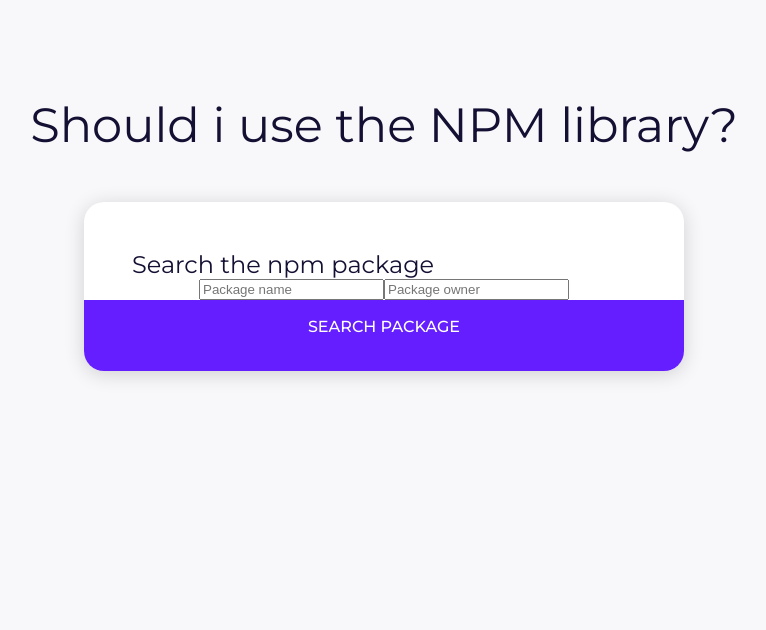
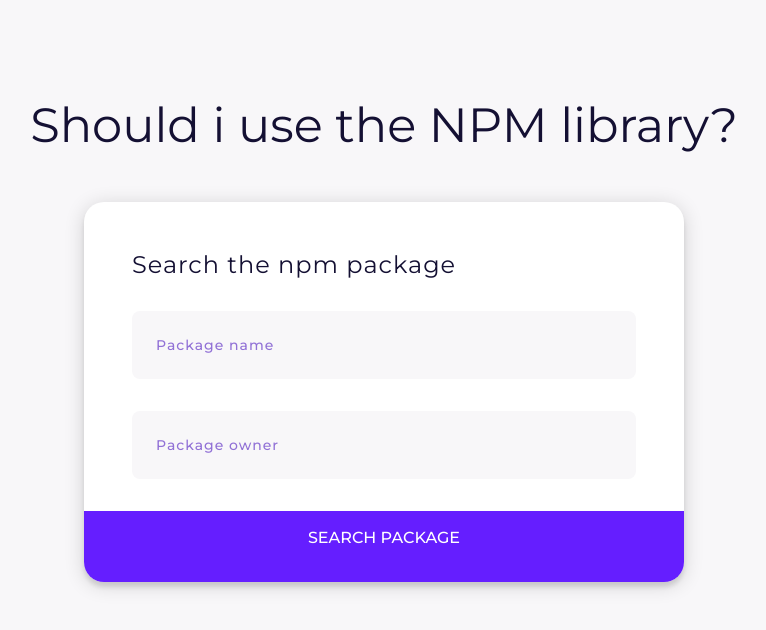
Before and after one commit to psuomine/ShouldIUse, a React (Create React App) app: page / in a window 1280 px wide. Shown: the top 630 px of the page, without its empty margins (256-1022 px from the left). Built offline with nearby package versions, Linux system fonts and the light colour scheme; no server answers.

Commit message:
Styling input fields

```diff
--- a/src/components/CardActionButton.jsx
+++ b/src/components/CardActionButton.jsx
@@ -12,6 +12,11 @@
   border: none;
   background-color: ${props => props.theme.primary};
   width: 100%;
+  cursor: pointer;
+
+  &:focus {
+    outline: none;
+  }
 `
 
 const CardActionButton = ({ type, title, isDisabled }) => (
--- a/src/components/Content.jsx
+++ b/src/components/Content.jsx
@@ -8,7 +8,6 @@
   flex-direction: column;
   margin-top: 96px;
   align-items: center;
-  text-align: center;
 `
 
 const SearchCardLayout = styled.div`
--- a/src/components/SearchCard.jsx
+++ b/src/components/SearchCard.jsx
@@ -9,11 +9,10 @@
   background-color: white;
   margin-top: 48px;
   border-radius: 20px;
-  box-shadow: 0 3px 20px rgba(0, 0, 0, 0.16);
+  box-shadow: 0 3px 20px rgba(0, 0, 0, 0.16), 0 5px 4px 0px rgba(0, 0, 0, 0.1);
 `
 
 const CardContent = styled.div`
-  text-align: left;
   padding: 48px 48px 0 48px;
 `
 
--- /dev/null
+++ b/src/components/SearchCardField.jsx
@@ -0,0 +1,44 @@
+import styled, { css } from 'styled-components'
+import { Field } from 'formik'
+
+const placeholderStyles = css`
+  font-family: 'Montserrat';
+  color: ${props => props.theme.typography.textSecondary};
+  font-size: 14px;
+  font-weight: 500;
+  letter-spacing: 1px;
+`
+
+const SearchCardField = styled(Field)`
+  font-family: 'Montserrat';
+  font-size: 14px;
+  font-weight: 500;
+  letter-spacing: 1px;
+  height: 68px;
+  border-radius: 8px;
+  background-color: ${props => props.theme.background};
+  padding-left: 24px;
+  color: ${props => props.theme.typography.text};
+  border: none;
+  margin-bottom: 32px;
+
+  &:focus {
+    outline: none;
+  }
+
+  &::-webkit-input-placeholder {
+    ${placeholderStyles}
+  }
+
+  &::-moz-placeholder {
+    ${placeholderStyles}
+  }
+  &:-ms-input-placeholder {
+    ${placeholderStyles}
+  }
+  &:-moz-placeholder {
+    ${placeholderStyles}
+  }
+`
+
+export default SearchCardField
--- a/src/components/SearchCardForm.jsx
+++ b/src/components/SearchCardForm.jsx
@@ -1,11 +1,18 @@
 import React, { Component } from 'react'
+import styled from 'styled-components'
 import { Formik, Form, Field } from 'formik'
+import SearchCardField from 'components/SearchCardField'
 import CardActionButton from 'components/CardActionButton'
+
+const Fields = styled.div`
+  display: flex;
+  flex-direction: column;
+  padding: 32px 48px 0 48px;
+`
 
 class SearchCardForm extends Component {
   handleSubmit = (values, actions) => {
-    console.log('values', values)
-    console.log('actions', actions)
+    // Handle submit
   }
 
   render() {
@@ -13,8 +20,10 @@
       <Formik initialValues={{ name: '', owner: '' }} onSubmit={this.handleSubmit}>
         {props => (
           <Form>
-            <Field type="text" name="name" placeholder="Package name" />
-            <Field type="text" name="owner" placeholder="Package owner" />
+            <Fields>
+              <SearchCardField type="text" name="name" placeholder="Package name" />
+              <SearchCardField type="text" name="owner" placeholder="Package owner" />
+            </Fields>
             <CardActionButton title="SEARCH PACKAGE" />
           </Form>
         )}
--- a/src/components/styles/Heading.jsx
+++ b/src/components/styles/Heading.jsx
@@ -19,5 +19,6 @@
 
 export const H3 = styled.h3`
   font-size: 24px;
+  letter-spacing: 1px;
   ${headingStyles}
 `
--- a/src/theme/GlobalStyle.js
+++ b/src/theme/GlobalStyle.js
@@ -9,20 +9,16 @@
 		box-sizing: border-box;
 	}
 
-	html,
-	body {
-		height: 100%;
+	html{
+		min-height: 100vh;
 		background-color: #F8F7F9;
 	}
 
 	body {
 		margin: 0;
 		padding: 0;
-		font-family: "Montserrat"
-	}
-
-	#root {
-		min-height: 100vh;
+		font-family: "Montserrat";
+		background-color: #F8F7F9;
 	}
 `
 
```
